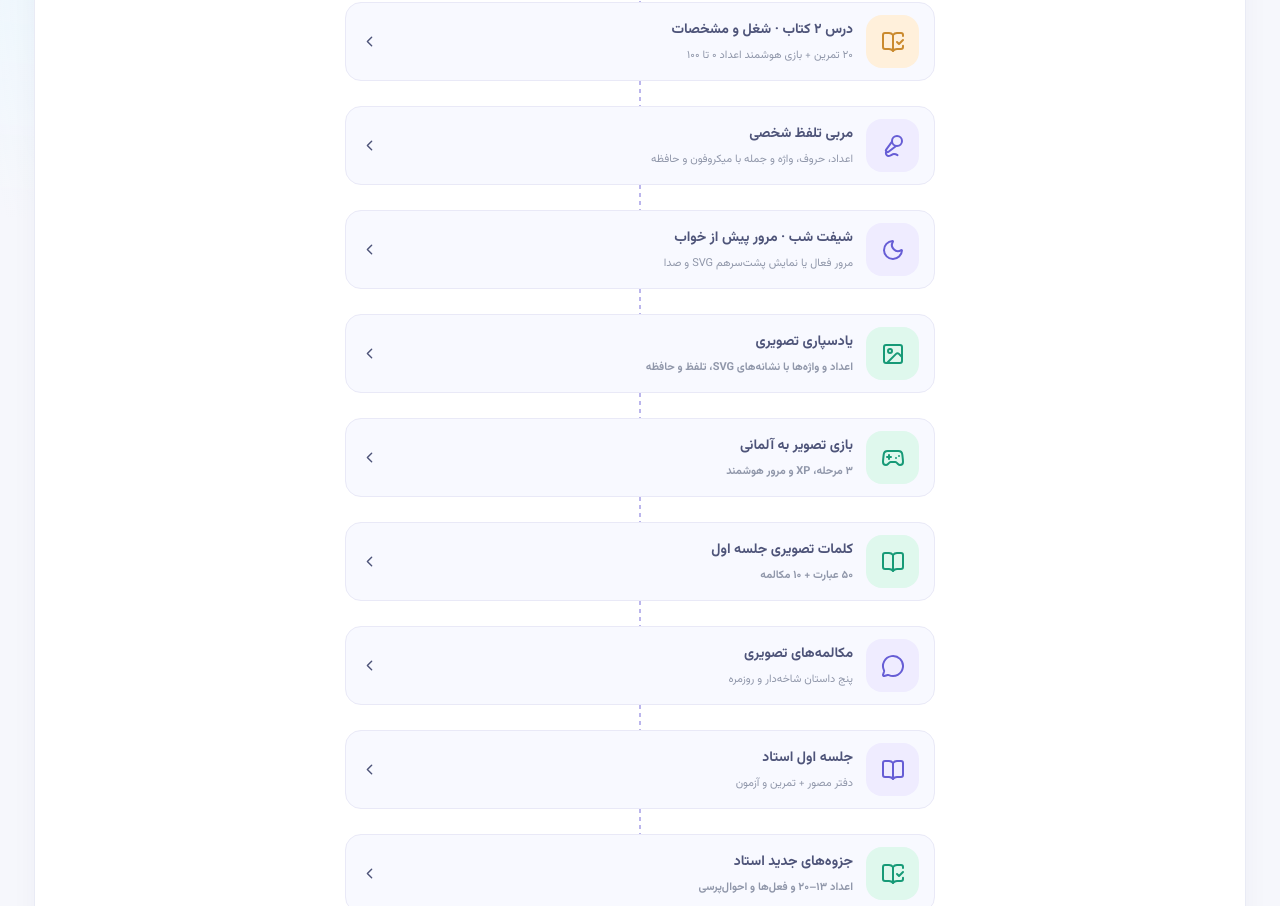
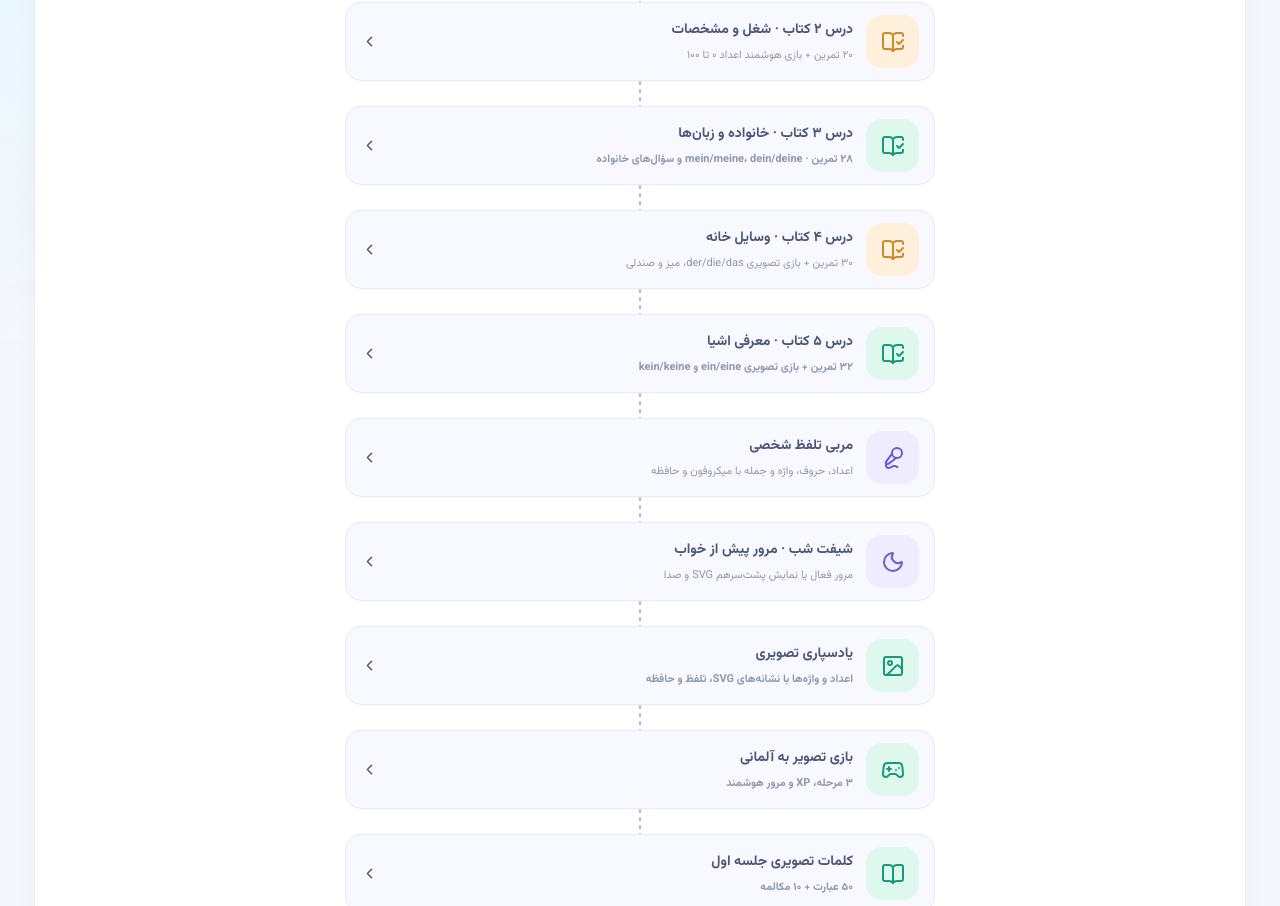
Before and after one commit to RezaEsmailGol/Menschen.A1.1, a React (Vite) app: page / in a window 1280 px wide. Shown: the part 1260-2166 px from the top of the page. Built offline with nearby package versions, Linux system fonts and the light colour scheme.

Commit message:
Integrate illustrated A1.1 book lessons 3–5 in src/LearningScreens.jsx

```diff
--- a/src/LearningScreens.jsx
+++ b/src/LearningScreens.jsx
@@ -47,6 +47,9 @@ export function TodayDashboard({setTab,memory,progress,schedule,legacyStats,dail
   const learningStages=[
     {id:'course/1',title:'درس ۱ کتاب · سلام و معرفی',subtitle:'۱۸ تمرین · نام، کشور، الفبا و احوال‌پرسی',Icon:BookOpenCheck,color:'green'},
     {id:'course/2',title:'درس ۲ کتاب · شغل و مشخصات',subtitle:'۲۰ تمرین + بازی هوشمند اعداد ۰ تا ۱۰۰',Icon:BookOpenCheck,color:'amber'},
+    {id:'course/3',title:'درس ۳ کتاب · خانواده و زبان‌ها',subtitle:'۲۸ تمرین · mein/meine، dein/deine و سؤال‌های خانواده',Icon:BookOpenCheck,color:'green'},
+    {id:'course/4',title:'درس ۴ کتاب · وسایل خانه',subtitle:'۳۰ تمرین + بازی تصویری der/die/das، میز و صندلی',Icon:BookOpenCheck,color:'amber'},
+    {id:'course/5',title:'درس ۵ کتاب · معرفی اشیا',subtitle:'۳۲ تمرین + بازی تصویری ein/eine و kein/keine',Icon:BookOpenCheck,color:'green'},
     {id:'speaking',title:'مربی تلفظ شخصی',subtitle:'اعداد، حروف، واژه و جمله با میکروفون و حافظه',Icon:Mic2,color:'purple'},
     {id:'night',title:'شیفت شب · مرور پیش از خواب',subtitle:'مرور فعال یا نمایش پشت‌سرهم SVG و صدا',Icon:Moon,color:'purple'},
     {id:'visualMemory',title:'یادسپاری تصویری',subtitle:'اعداد و واژه‌ها با نشانه‌های SVG، تلفظ و حافظه',Icon:ImageIcon,color:'green'},
```
